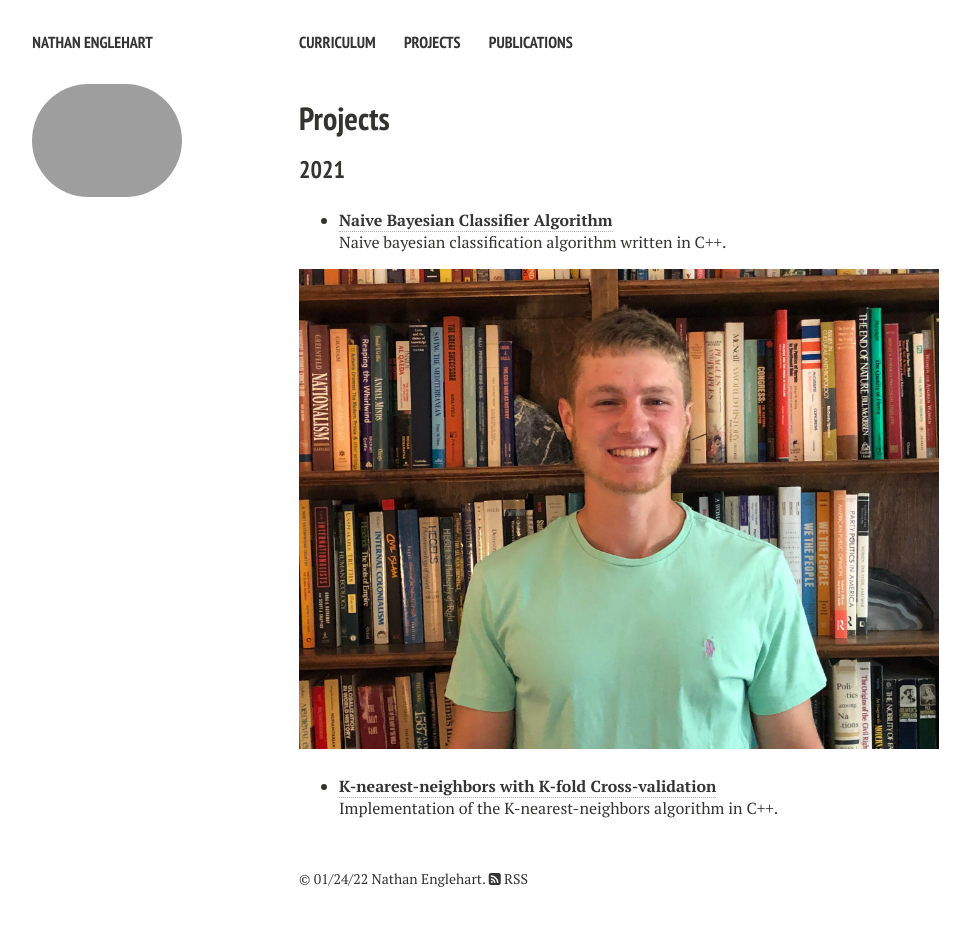
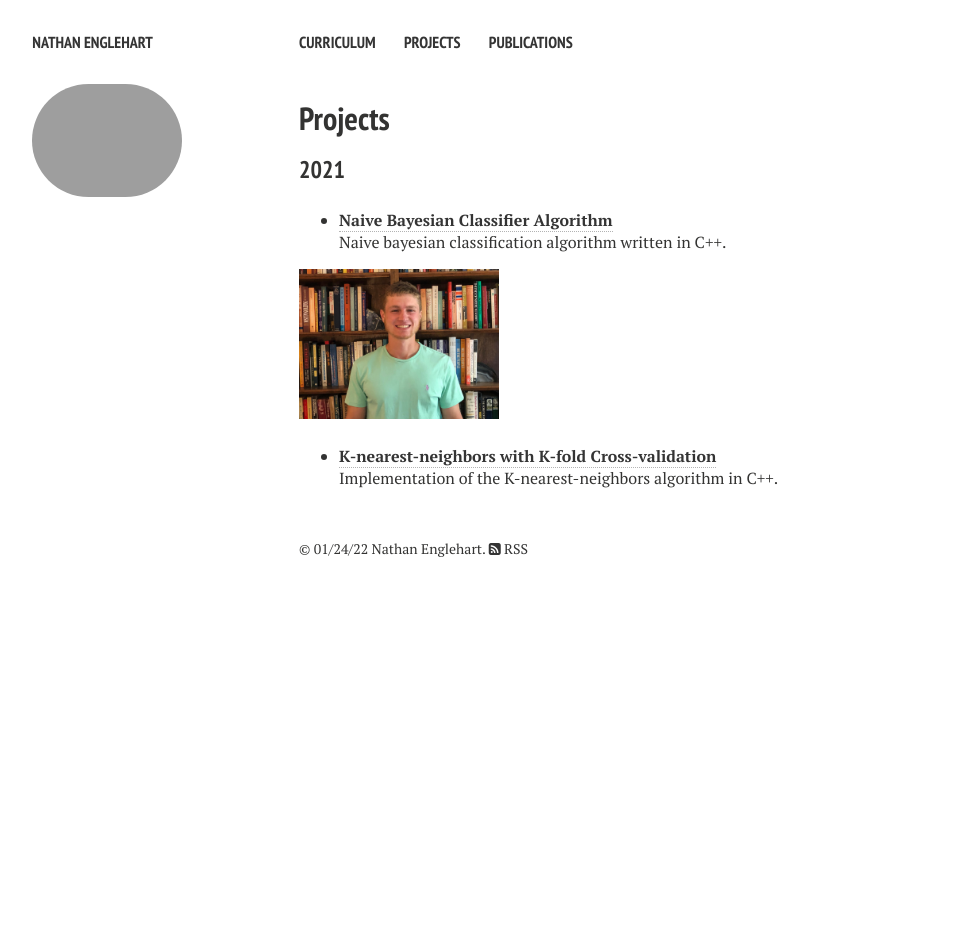
Before and after one commit to nathanenglehart/nathanenglehart.github.io, a Jekyll site: the page built from projects.md, in a window 1280 px wide. Shown: the whole page, without its empty margins (21-991 px from the left). Built offline with Jekyll 4.4.1, drawn with Linux system fonts in a browser that asks for light colours; nearby versions of some CDN libraries; after the commit the page ends 900 px from its top, so only the background shows below that.

Commit message:
Update projects.md

```diff
--- a/projects.md
+++ b/projects.md
@@ -12,7 +12,7 @@ comments: false
 * [**Naive Bayesian Classifier Algorithm**](https://github.com/nathanenglehart/naive-bayes-cpp-241)<br>
 Naive bayesian classification algorithm written in C++.
 <figure>
-<img src="/images/profile-1-640x480.jpg">
+<img src="/images/profile-1-640x480.jpg" width="200">
 <!---<figcaption>Nathan Englehart in July 2021</figcaption>--->
 </figure>
 * [**K-nearest-neighbors with K-fold Cross-validation**](https://github.com/nathanenglehart/knn-cpp-241)<br>
```
